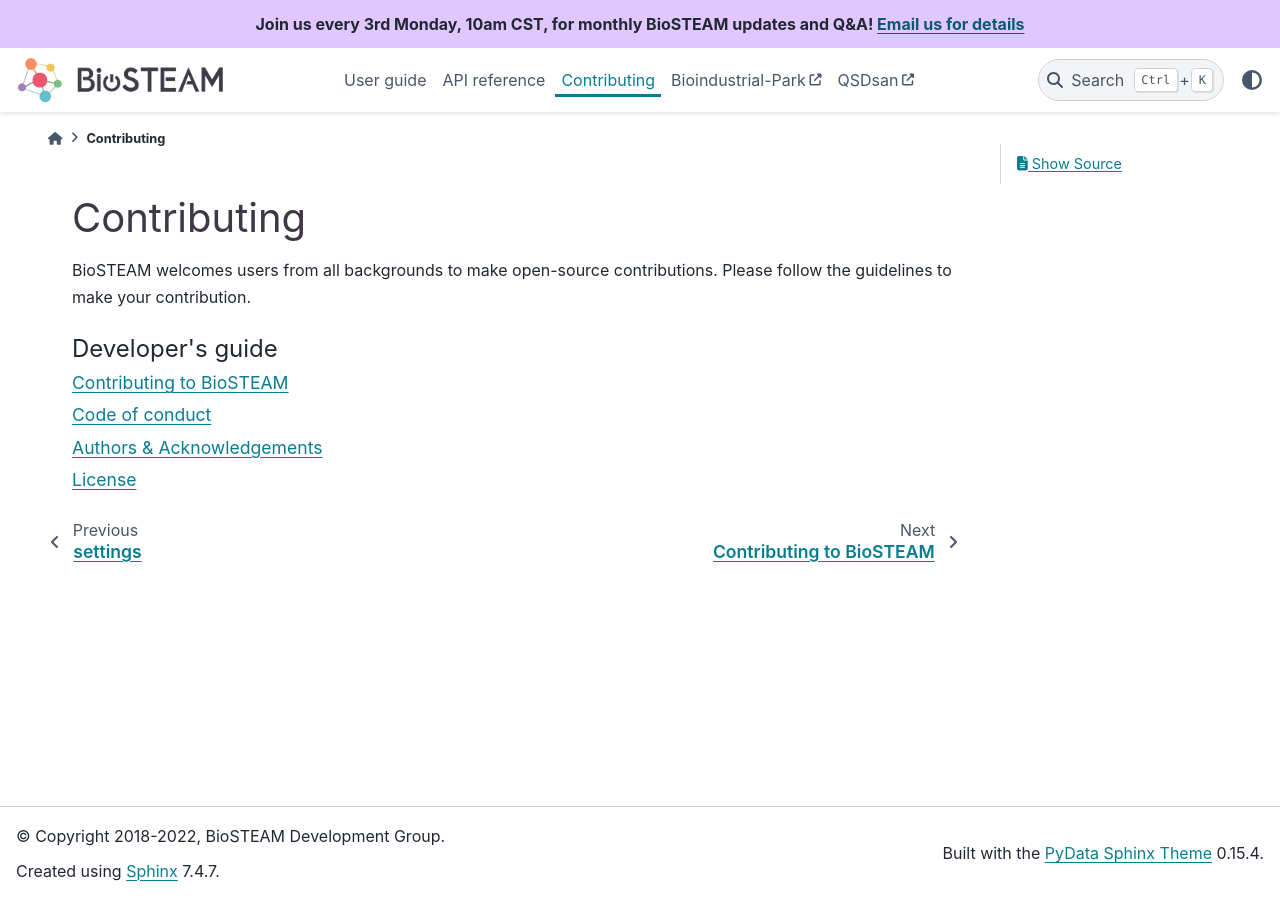
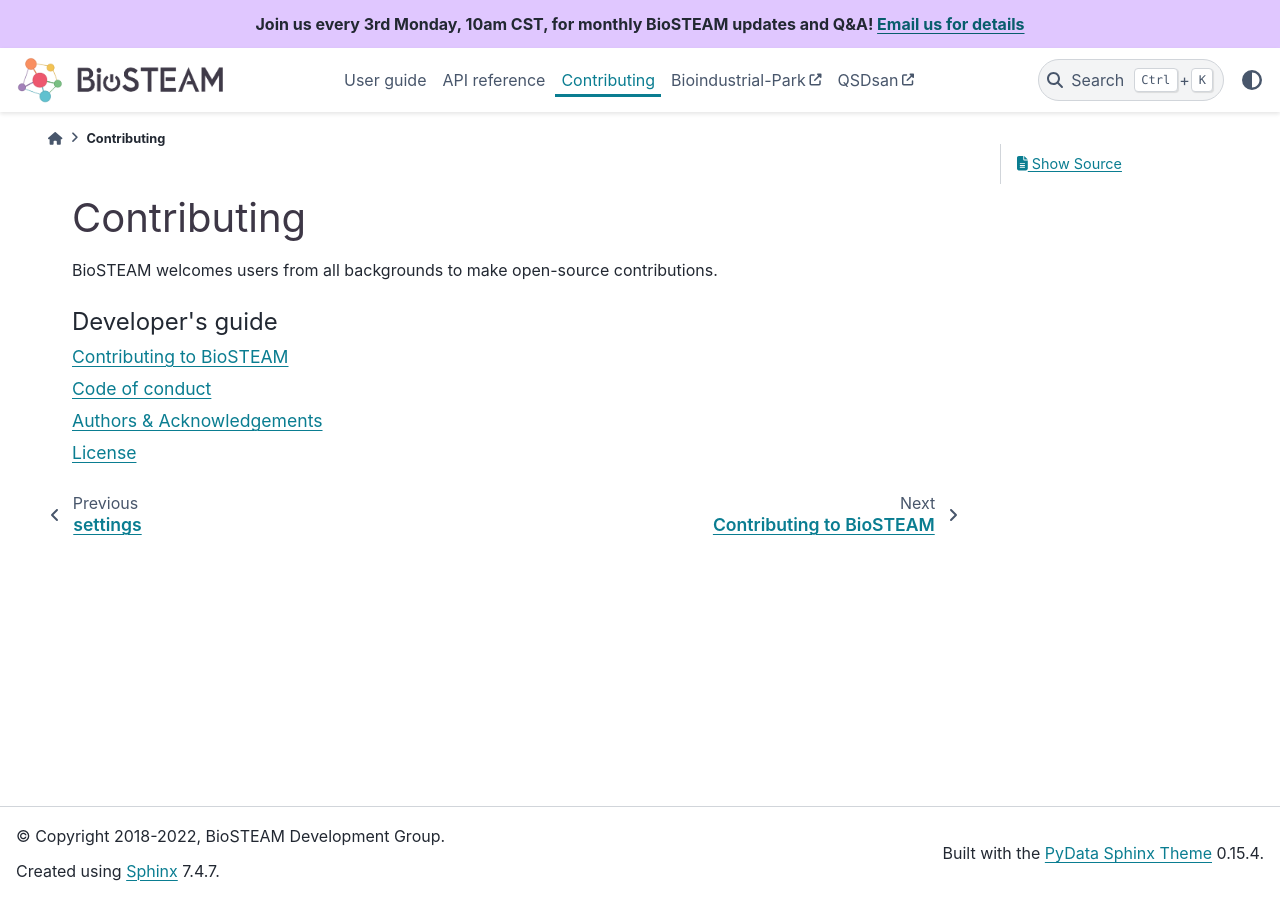
Before and after one commit to BioSTEAMDevelopmentGroup/biosteam, a Sphinx documentation site: the page built from docs/contributing/index.txt, in a window 1280 px wide. Built offline with Sphinx 7.4.7 and the PyData theme 0.15.4, drawn with Linux system fonts in a browser that asks for light colours; formulas are drawn with MathJax 3; pages that are not in the unit, such as notebooks, are missing from menus; the version number is read from the project's files by our own code.

Commit message:
minor change

```diff
--- a/docs/contributing/index.txt
+++ b/docs/contributing/index.txt
@@ -2,7 +2,6 @@
 ------------
 
 BioSTEAM welcomes users from all backgrounds to make open-source contributions.
-Please follow the guidelines to make your contribution.
 
 .. toctree::
    :maxdepth: 1
```
